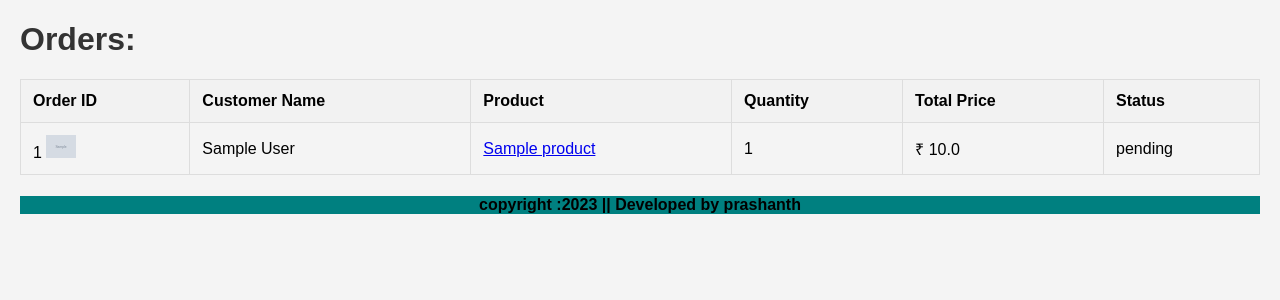
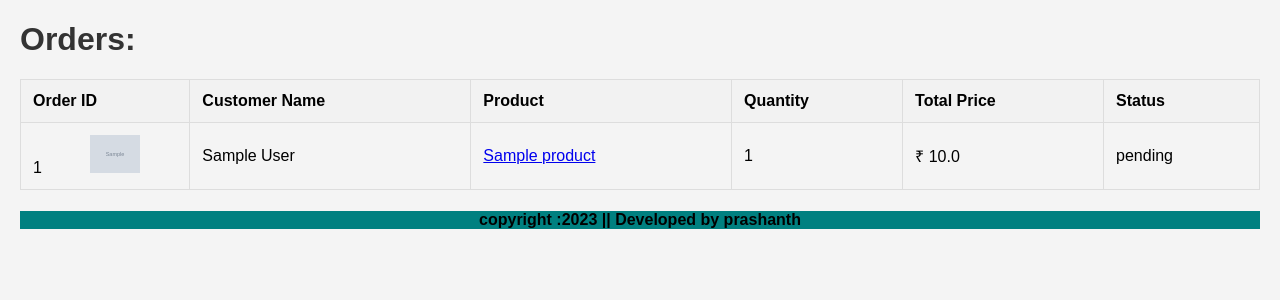
Before and after one commit to Prashanthkumar8466/project, a Django app: page /orders in a window 1280 px wide. Shown: the part 79-379 px from the top of the page. Run offline with Django 4.2, Linux system fonts and the light colour scheme; a user stored in the database is signed in; tables that the repository leaves empty hold one stand-in row (values such as "Sample post"); grey boxes marked "Sample" are stand-in pictures.

Commit message:
"changes"

```diff
--- a/template/orders.html
+++ b/template/orders.html
@@ -62,7 +62,7 @@ p {
         <tbody>
             {% for order in orders %}
                 <tr>
-                    <td>{{ order.id }}      <img src="{{order.product.product_image.url}}" style="width: 30px;"> </td>
+                    <td>{{ order.id }}      <img src="{{order.product.product_image.url}}" style="width: 50px;padding-left: 30%;"> </td>
                     <td>{{ order.customer }}</td>
                     <td style="cursor: pointer;"><a href="productdetails/{{order.product.id}}">{{ order.product }}</a></td>
                     <td>{{ order.quality }}</td>
```
